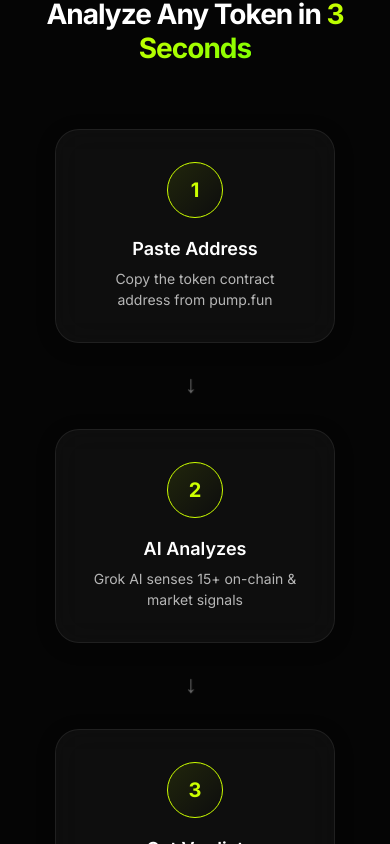
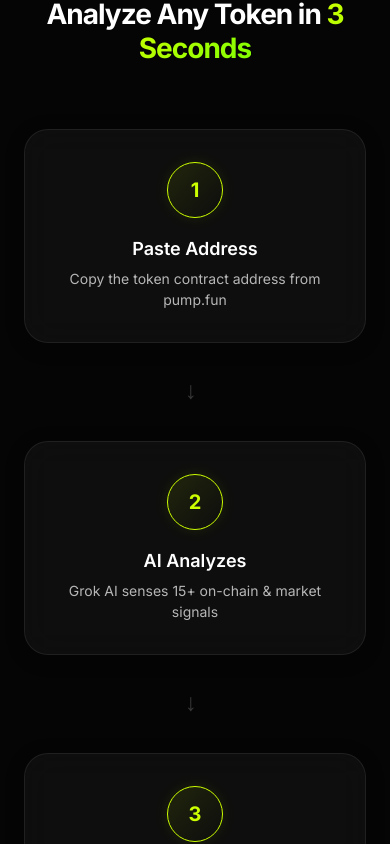
Before and after one commit to systoai-design/memesense, a Next.js app: page / in a window 390 px wide. Shown: the part 3900-4744 px from the top of the page. Built offline with nearby package versions, Linux system fonts and the light colour scheme.

Commit message:
Add 3D floating animation to How It Works section with mobile optimization

```diff
--- a/app/page.module.css
+++ b/app/page.module.css
@@ -700,6 +700,8 @@
   align-items: center;
   justify-content: center;
   gap: 24px;
+  perspective: 1000px;
+  /* Enable 3D space */
 }
 
 .step {
@@ -708,11 +710,25 @@
   align-items: center;
   text-align: center;
   padding: 32px;
-  background: var(--bg-card);
-  border: 1px solid var(--border);
+  /* Premium Glass Style */
+  background: linear-gradient(135deg, rgba(255, 255, 255, 0.03), rgba(255, 255, 255, 0.01));
+  backdrop-filter: blur(12px);
+  -webkit-backdrop-filter: blur(12px);
+  border: 1px solid rgba(255, 255, 255, 0.08);
+
   border-radius: var(--radius-lg);
   flex: 1;
   max-width: 280px;
+  box-shadow: 0 10px 40px rgba(0, 0, 0, 0.3);
+  transform-style: preserve-3d;
+  transition: transform 0.3s ease, border-color 0.3s ease;
+}
+
+.step:hover {
+  border-color: rgba(204, 255, 0, 0.3);
+  box-shadow:
+    0 20px 50px rgba(0, 0, 0, 0.5),
+    0 0 30px rgba(204, 255, 0, 0.1);
 }
 
 .stepNumber {
@@ -728,12 +744,14 @@
   font-weight: 700;
   color: var(--primary);
   margin-bottom: 20px;
+  box-shadow: 0 0 15px rgba(204, 255, 0, 0.1);
 }
 
 .stepTitle {
   font-size: 18px;
   font-weight: 600;
   margin-bottom: 8px;
+  color: #fff;
 }
 
 .stepDesc {
@@ -746,6 +764,91 @@
   font-size: 24px;
   color: var(--text-muted);
   flex-shrink: 0;
+  opacity: 0.5;
+}
+
+/* 3D Animations - Desktop Only */
+@media (min-width: 769px) {
+
+  /* Step 1 (Left): Rotated Right */
+  .stepsGrid>div:nth-of-type(1) .step {
+    animation: floatStepLeft 6s ease-in-out infinite;
+  }
+
+  /* Step 2 (Center): Floating Up/Down */
+  .stepsGrid>div:nth-of-type(2) .step {
+    animation: floatStepCenter 6s ease-in-out infinite;
+    animation-delay: 1s;
+    z-index: 10;
+    /* Bring center forward */
+  }
+
+  /* Step 3 (Right): Rotated Left */
+  .stepsGrid>div:nth-of-type(3) .step {
+    animation: floatStepRight 6s ease-in-out infinite;
+    animation-delay: 2s;
+  }
+}
+
+@keyframes floatStepLeft {
+
+  0%,
+  100% {
+    transform: translateY(0) rotateY(15deg) translateZ(0);
+  }
+
+  50% {
+    transform: translateY(-15px) rotateY(12deg) translateZ(10px);
+  }
+}
+
+@keyframes floatStepCenter {
+
+  0%,
+  100% {
+    transform: translateY(0) translateZ(20px);
+  }
+
+  50% {
+    transform: translateY(-15px) translateZ(30px);
+  }
+}
+
+@keyframes floatStepRight {
+
+  0%,
+  100% {
+    transform: translateY(0) rotateY(-15deg) translateZ(0);
+  }
+
+  50% {
+    transform: translateY(-15px) rotateY(-12deg) translateZ(10px);
+  }
+}
+
+/* Mobile Optimization */
+@media (max-width: 768px) {
+  .stepsGrid {
+    flex-direction: column;
+    gap: 40px;
+    perspective: none;
+    /* Disable 3D on mobile */
+  }
+
+  .stepArrow {
+    transform: rotate(90deg);
+    /* Point down */
+    margin: -10px 0;
+  }
+
+  .step {
+    width: 100%;
+    max-width: 100%;
+    transform: none !important;
+    /* Force disable 3D transform */
+    animation: none !important;
+    /* Disable float animation on mobile for stability */
+  }
 }
 
 /* ===== SPEED FEATURES (3x2 Grid) ===== */
```
